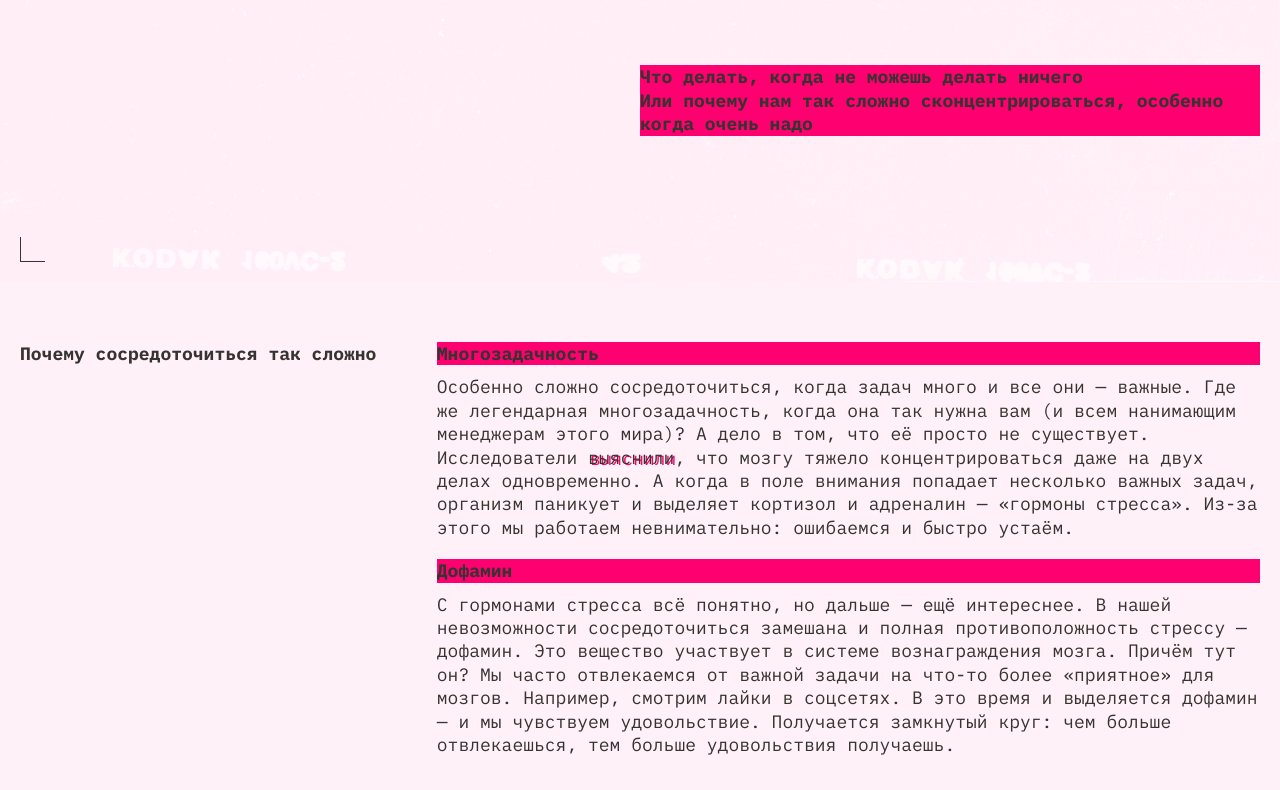
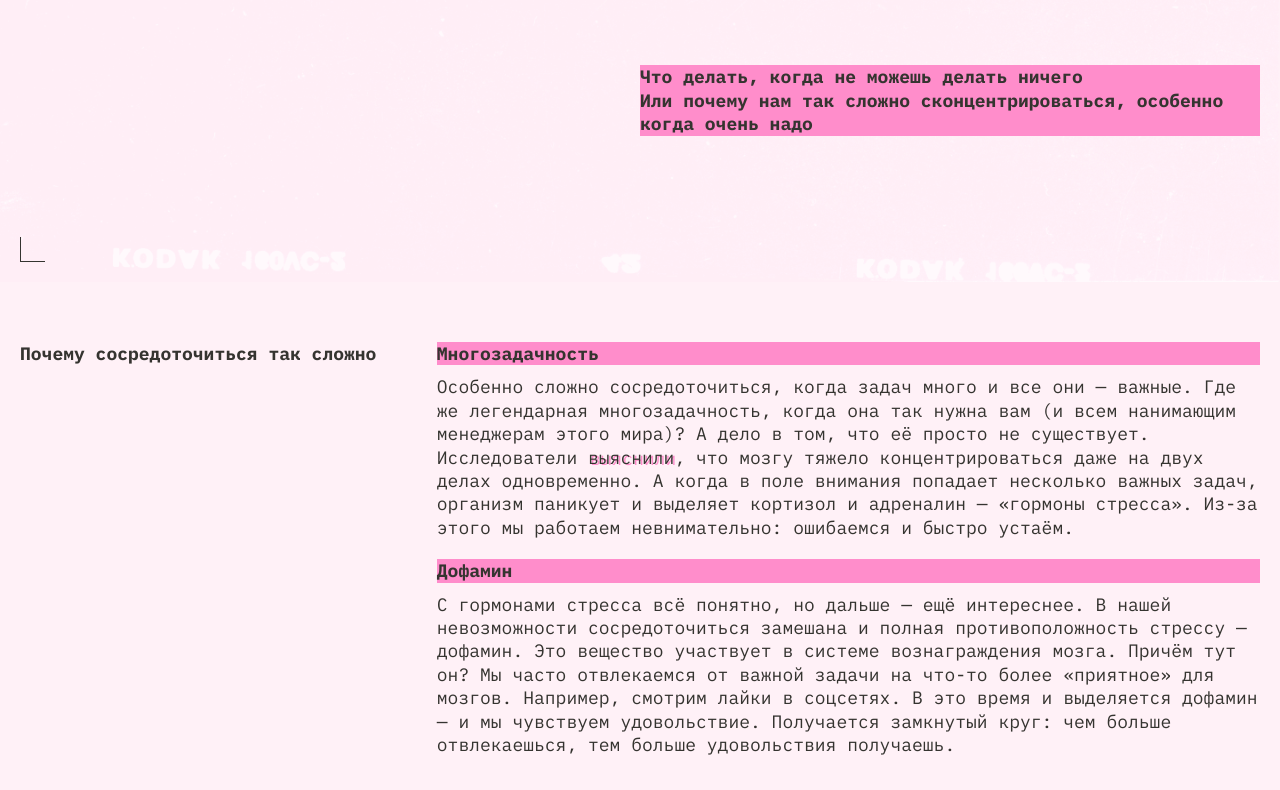
Before and after one commit to RuslanTagiev/slozhno-sosredotochitsya-fd, a plain HTML site: page index.html in a window 1280 px wide. Shown: the part 518-1308 px from the top of the page. Drawn offline with Linux system fonts and the light colour scheme.

Commit message:
подготовил работу к отправке на второе ревью

```diff
--- a/styles/light.css
+++ b/styles/light.css
@@ -21,12 +21,12 @@
   :root {
     --background__image: url("../images/cover-image-light.png");
     --background__color: #fff1f7;
-    --accent-color: #ff8dcb;
+    --accent__color: #ff8dcb;
     --title__color: #ffc2e6;
     --text__color: #353430;
     --text__title_color: #353430;
     --button-text_color: #353430;
-    --button__hover__opacity: 1px solid rgba(50, 49, 45, 0.4);
+    --button__hover_opacity: 1px solid rgba(50, 49, 45, 0.4);
     --corner__color: #353430;
     --subtitle__text_color: #353430;
   }
```
